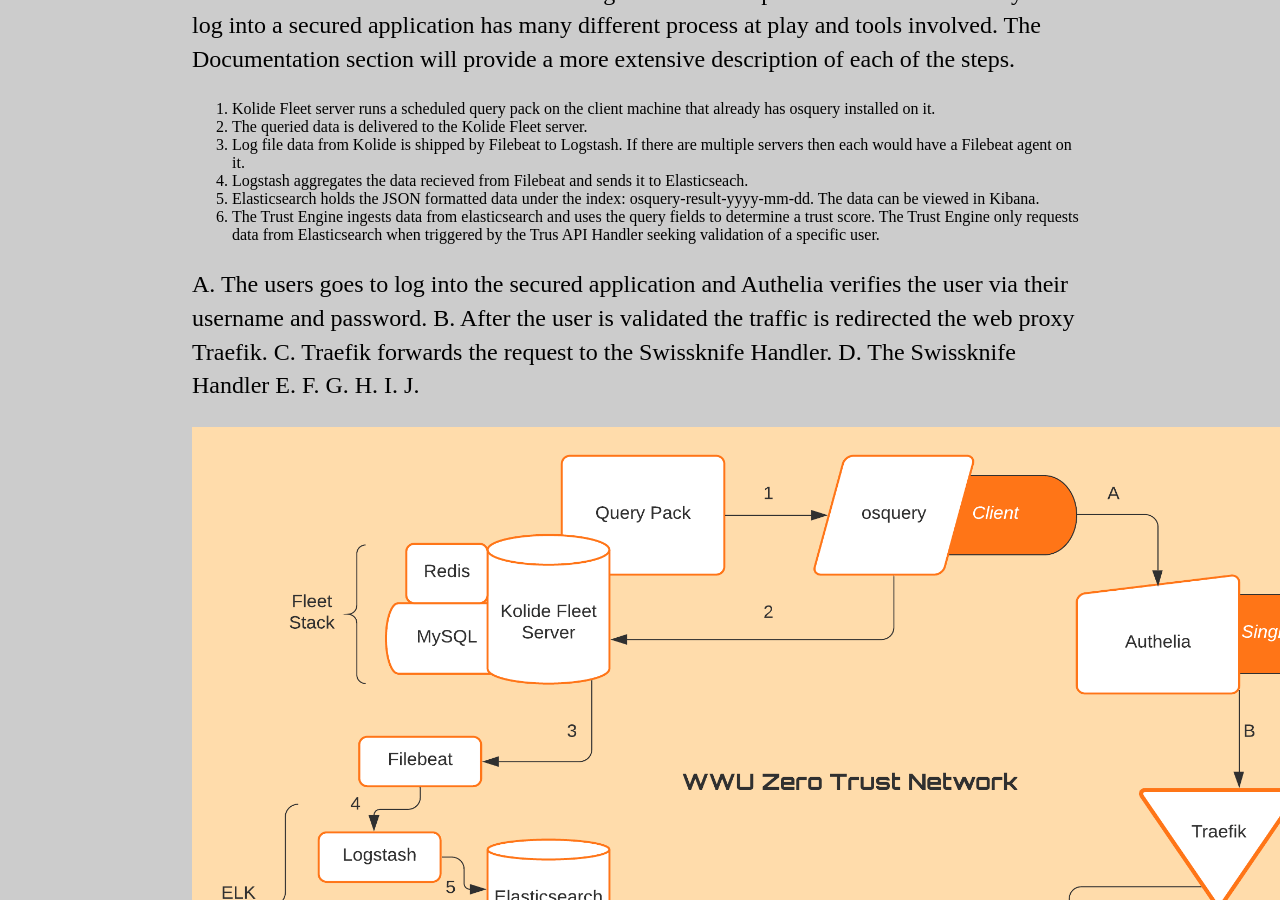
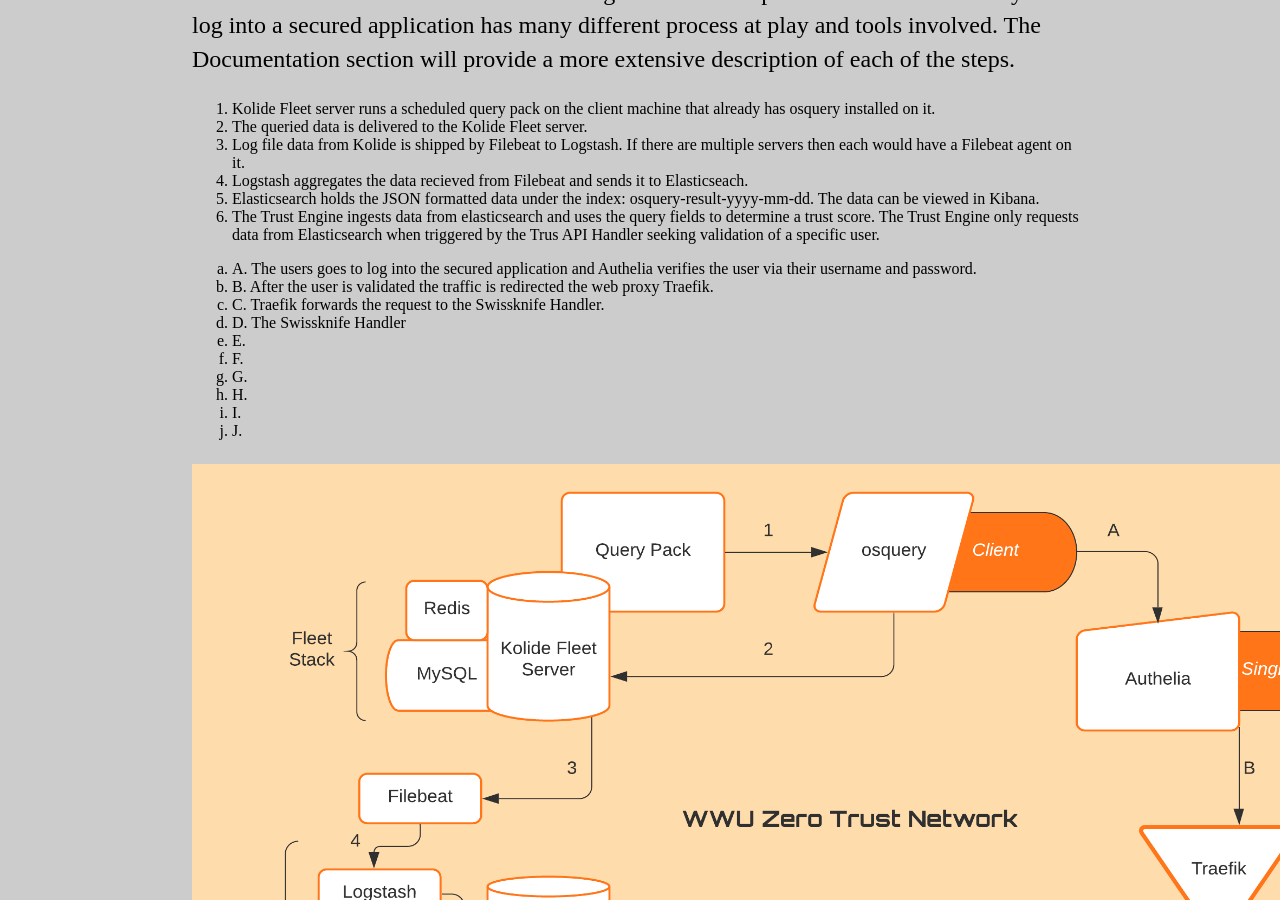
Before and after one commit to WWUZeroTrust/WWUZeroTrust.github.io, a Jekyll site: the page built from _posts/2020-06-1-End-of-Spring-Quarter.md, in a window 1280 px wide and 900 px high, scrolled down 1831 px. Built offline with Jekyll 4.4.1, drawn with Linux system fonts in a browser that asks for light colours.

Commit message:
Update 2020-06-1-End-of-Spring-Quarter.md

```diff
--- a/_posts/2020-06-1-End-of-Spring-Quarter.md
+++ b/_posts/2020-06-1-End-of-Spring-Quarter.md
@@ -24,16 +24,18 @@
 6. The Trust Engine ingests data from elasticsearch and uses the query fields to determine a trust score. The Trust Engine only requests
 data from Elasticsearch when triggered by the Trus API Handler seeking validation of a specific user.
 
-A. The users goes to log into the secured application and Authelia verifies the user via their username and password.
-B. After the user is validated the traffic is redirected the web proxy Traefik.
-C. Traefik forwards the request to the Swissknife Handler.
-D. The Swissknife Handler
-E.
-F.
-G.
-H.
-I.
-J.
+<ol type="a">
+   <li>A. The users goes to log into the secured application and Authelia verifies the user via their username and password.</li>
+   <li>B. After the user is validated the traffic is redirected the web proxy Traefik.</li>
+   <li>C. Traefik forwards the request to the Swissknife Handler.</li>
+   <li>D. The Swissknife Handler </li>
+   <li>E.</li>
+   <li>F.</li>
+   <li>G.</li>
+   <li>H.</li>
+   <li>I.</li>
+   <li>J.</li>
+</ol>
 
 <img src="/image/Flowchart.png" alt="hi" class="inline" height="834" width="1414"/>
 
```
